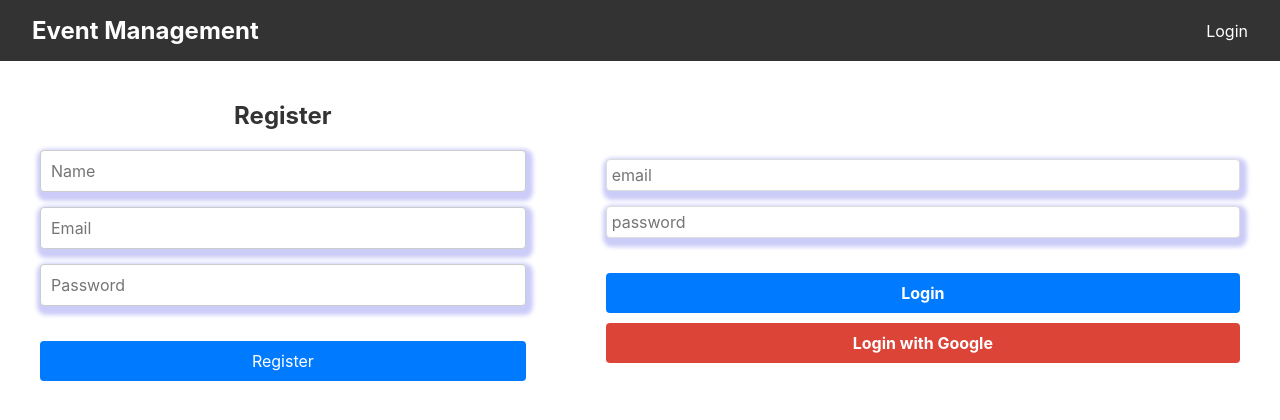
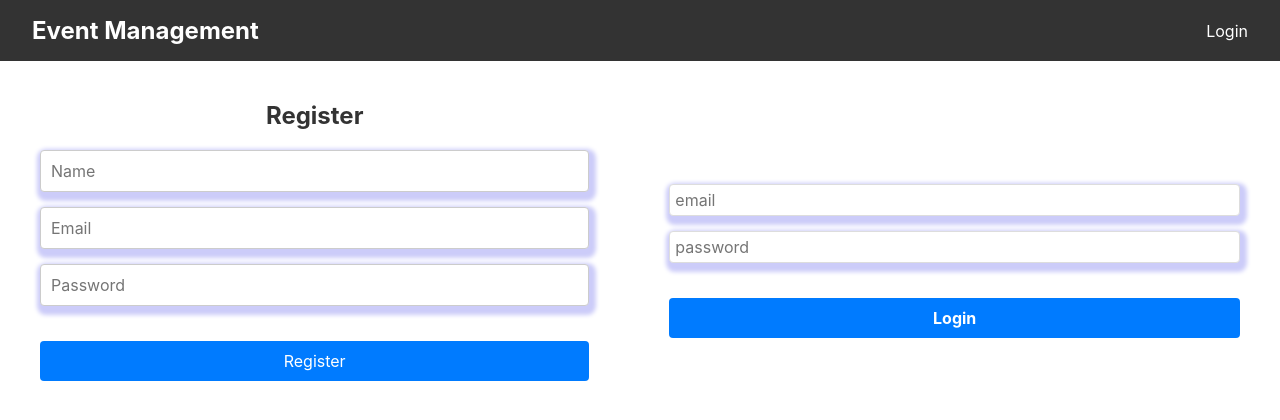
Before and after one commit to JP-7808/Event-Management-System-Frontend, a React (Create React App) app: page / in a window 1280 px wide. Shown: the top 420 px of the page. Built offline with nearby package versions, Linux system fonts and the light colour scheme; no server answers.

Commit message:
Change in google login button

```diff
--- a/src/components/login/Login.jsx
+++ b/src/components/login/Login.jsx
@@ -77,9 +77,9 @@ const Login = () => {
         </button>
 
         {/* Google login button */}
-        <button onClick={handleGoogleLogin} className="lButton">
+        {/* {<button onClick={handleGoogleLogin} className="lButton">
           Login with Google
-        </button>
+        </button>} */}
 
         {error && <span>{error.message}</span>}
       </div>
```
